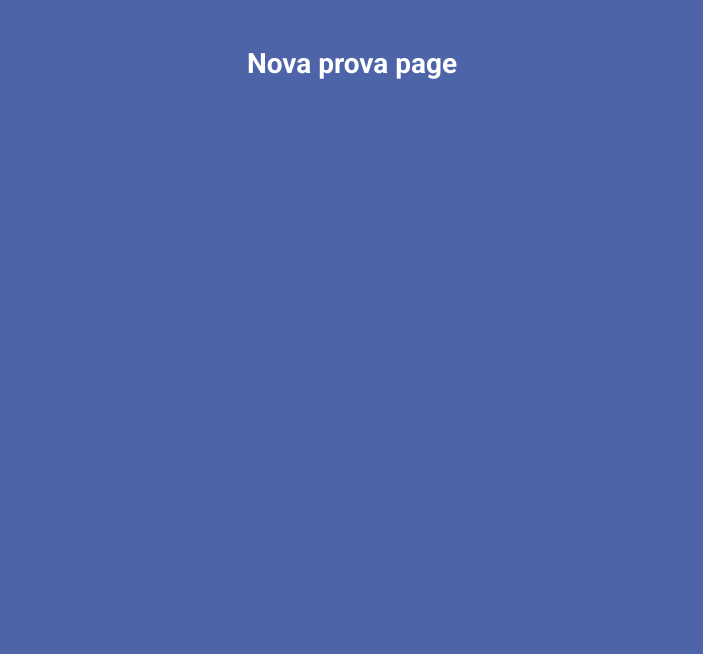
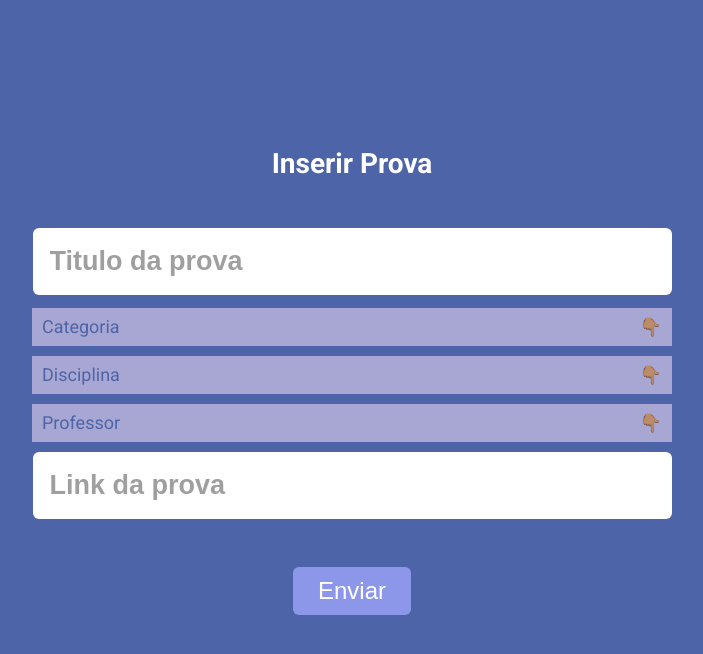
Before and after one commit to digdiego13/repoProvasFrontend, a React (Create React App) app: page /inserirprova in a window 1280 px wide. Shown: the top 654 px of the page, without its empty margins (288-991 px from the left). Built offline with nearby package versions, Linux system fonts and the light colour scheme.

Commit message:
Layout de inserir prova feito

```diff
--- a/src/components/NovaProvaPage.js
+++ b/src/components/NovaProvaPage.js
@@ -1,7 +1,174 @@
-import imagemInicial from "../shared/images/logo.jpg";
+import imagemInicial from '../shared/images/logo.jpg';
+import styled from 'styled-components';
+import { useState } from 'react';
+import { BiCheckCircle } from 'react-icons/bi';
+import { GenericButtonStyled } from '../shared/sharedStyles/sharedStyles';
 
 export default function NovaProvaPage() {
-    return (
-        <h1>Nova prova page</h1>
-    )
+  const [prova, setProva] = useState({});
+
+  function enviarProva(event) {
+    event.preventDefault();
+    console.log(prova);
+  }
+
+  function selectType(type) {
+    if (prova.categoria !== '') {
+      setProva({ ...prova, categoria: '' });
+    }
+    setProva({ ...prova, categoria: type });
+  }
+  function selectDisciplina(type) {
+    if (prova.disciplina !== '') {
+      setProva({ ...prova, disciplina: '' });
+    }
+    setProva({ ...prova, disciplina: type });
+  }
+  function selectProfessor(type) {
+    if (prova.professor !== '') {
+      setProva({ ...prova, professor: '' });
+    }
+    setProva({ ...prova, professor: type });
+  }
+
+  return (
+    <LoginDataContainerStyled onSubmit={enviarProva}>
+      <h1>Inserir Prova</h1>
+      <SignUpOrLoginInputStyled
+        type="Nomeprova"
+        placeholder="Titulo da prova"
+        value={prova.nome}
+        onChange={(e) => setProva({ ...prova, nome: e.target.value })}
+        required
+      />
+      <BoxStyled>
+        <summary>
+          <p>Categoria</p>
+          <p>👇🏽</p>
+        </summary>
+        <CheckStuff>
+          <CheckIconStyled
+            onClick={() => selectType('P1')}
+            checked={() => (prova.categoria === 'P1' ? 'green' : '')}
+          ></CheckIconStyled>
+          <p>P1</p>
+        </CheckStuff>
+        <CheckStuff>
+          <CheckIconStyled
+            onClick={() => selectType('P2')}
+            checked={() => (prova.categoria === 'P2' ? 'green' : '')}
+          ></CheckIconStyled>
+          <p>P2</p>
+        </CheckStuff>
+      </BoxStyled>
+      <BoxStyled>
+        <summary>
+          <p>Disciplina</p>
+          <p>👇🏽</p>
+        </summary>
+        <CheckStuff>
+          <CheckIconStyled
+            onClick={() => selectDisciplina('Calculo')}
+            checked={() => (prova.disciplina === 'Calculo' ? 'green' : '')}
+          ></CheckIconStyled>
+          <p>Calculo</p>
+        </CheckStuff>
+        <CheckStuff>
+          <CheckIconStyled
+            onClick={() => selectDisciplina('Fisica')}
+            checked={() => (prova.disciplina === 'Fisica' ? 'green' : '')}
+          ></CheckIconStyled>
+          <p>Fisica</p>
+        </CheckStuff>
+      </BoxStyled>
+      <BoxStyled>
+        <summary>
+          <p>Professor</p>
+          <p>👇🏽</p>
+        </summary>
+        <CheckStuff>
+          <CheckIconStyled
+            onClick={() => selectProfessor('Jhon')}
+            checked={() => (prova.professor === 'Jhon' ? 'green' : '')}
+          ></CheckIconStyled>
+          <p>Jhon</p>
+        </CheckStuff>
+        <CheckStuff>
+          <CheckIconStyled
+            onClick={() => selectProfessor('Armando')}
+            checked={() => (prova.professor === 'Armando' ? 'green' : '')}
+          ></CheckIconStyled>
+          <p>Armando</p>
+        </CheckStuff>
+      </BoxStyled>
+      <SignUpOrLoginInputStyled
+        type="linkProva"
+        placeholder="Link da prova"
+        value={prova.link}
+        onChange={(e) => setProva({ ...prova, link: e.target.value })}
+        required
+      />
+      <GenericButtonStyled type="submit">Enviar</GenericButtonStyled>
+    </LoginDataContainerStyled>
+  );
 }
+
+const LoginDataContainerStyled = styled.form`
+  display: flex;
+  flex-direction: column;
+  justify-content: center;
+  align-items: center;
+  margin: 100px auto;
+  width: 50%;
+`;
+
+const SignUpOrLoginInputStyled = styled.input`
+  width: 100%;
+  height: 65px;
+  margin-bottom: 13px;
+  background-color: #fff;
+  border-radius: 6px;
+  border: none;
+  padding-left: 17px;
+  font-family: 'Oswald', sans-serif;
+  font-size: 27px;
+  font-weight: 700;
+
+  &::placeholder {
+    color: #9f9f9f;
+  }
+`;
+
+const BoxStyled = styled.details`
+  width: 100%;
+  background-color: #e0d1ed9e;
+  color: #4d65a8;
+  padding: 10px 10px;
+  margin-bottom: 10px;
+
+  summary {
+    display: flex;
+    justify-content: space-between;
+    align-items: center;
+  }
+  p {
+    font-weight: 300;
+  }
+`;
+const CheckStuff = styled.div`
+  margin-top: 10px;
+  display: flex;
+  align-items: center;
+
+  button {
+    background-color: none;
+    border: none;
+  }
+`;
+
+const CheckIconStyled = styled(BiCheckCircle)`
+  font-size: 15px;
+  height: 20px;
+  width: 20px;
+  color: ${(props) => props.checked};
+`;
```
